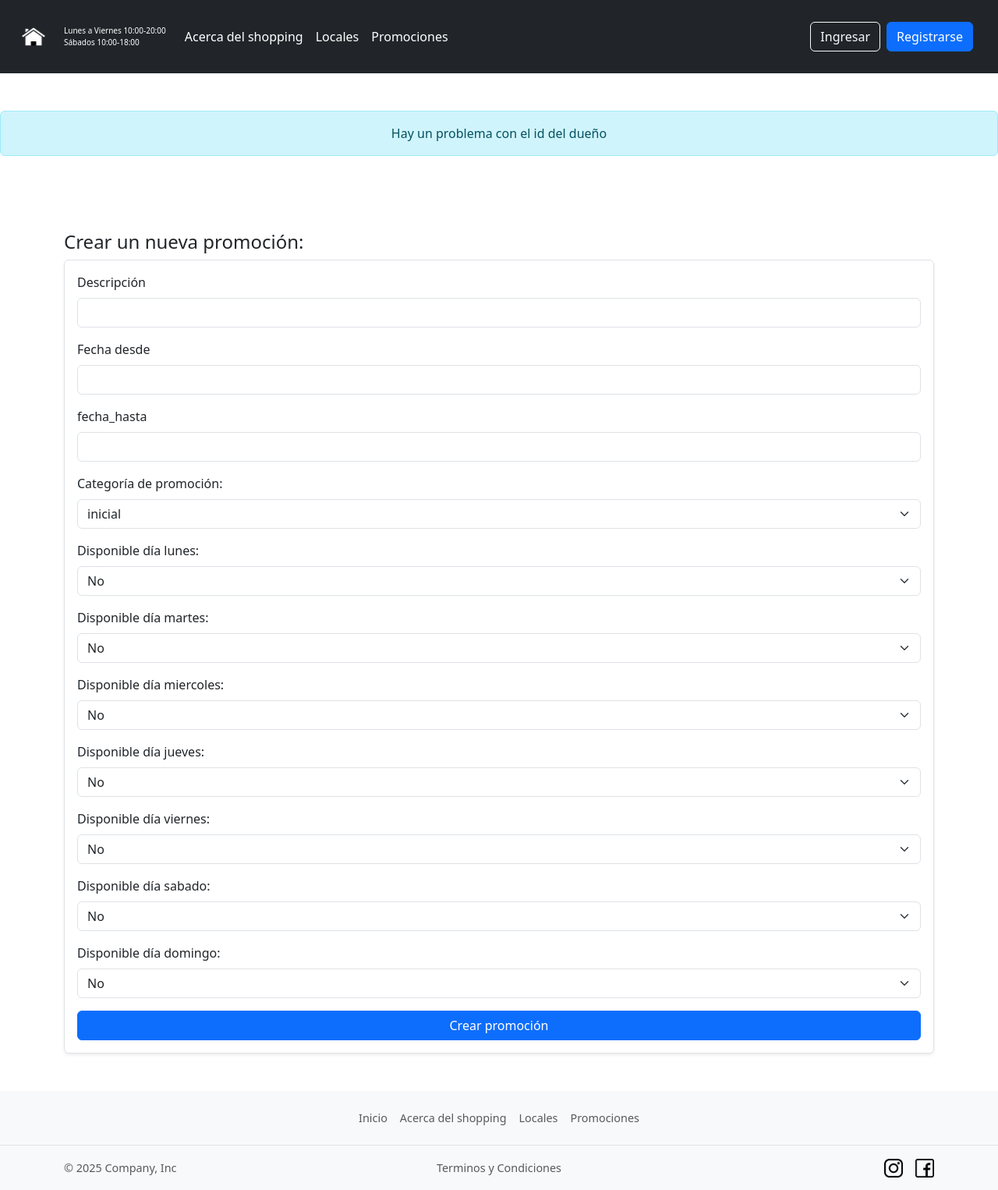
After one commit to franlovatti/TP_EG_Gregoret_Lovatti_Repupilli_Schiffo, a PHP site: page /front/nuevapromocion.php in a window 1280 px wide. The commit adds this page. Shown: the whole page at 78% size. Run offline with PHP 8.4, Linux system fonts and the light colour scheme; data that the repository does not hold is empty.

Commit message:
agregando logica de promociones en el dueño

```diff
--- a/footer.php
+++ b/footer.php
@@ -28,7 +28,7 @@ if ($tipoUsuario == 'cliente') {
     <a href="local.php" class="nav-link px-2 text-body-secondary">Local</a>
   </li>
   <li class="nav-item">
-    <a href="" class="nav-link px-2 text-body-secondary">Promociones</a>
+    <a href="crearpromocion.php" class="nav-link px-2 text-body-secondary">Promociones</a>
   </li>
   <li class="nav-item">
     <a href="" class="nav-link px-2 text-body-secondary">Solicitudes</a>
--- /dev/null
+++ b/front/nuevapromocion.php
@@ -0,0 +1,139 @@
+<?php include '../sesion.php'; ?>
+<!DOCTYPE html>
+<html lang="es">
+<head>
+  <meta charset="UTF-8">
+  <meta name="viewport" content="width=device-width, initial-scale=1">
+  <title>Crear un nueva promoción (dueño)</title>
+  <link href="https://cdn.jsdelivr.net/npm/bootstrap@5.3.3/dist/css/bootstrap.min.css" rel="stylesheet">
+  <link href="https://cdn.jsdelivr.net/npm/bootstrap-icons@1.10.5/font/bootstrap-icons.css" rel="stylesheet"/>
+  <style>
+    .scrollable-box {
+      max-height: 400px;
+      overflow-y: auto;
+      border: 1px solid #ccc;
+      padding: 10px;
+    }
+    footer {
+      background-color: #f8f9fa;
+      padding: 20px 0;
+      text-align: center;
+      font-size: 0.9rem;
+    }
+    .texto-destacado {
+    color: #e91e63; /* rosa intenso como ejemplo */
+    font-weight: bold;
+    }
+  </style>
+</head>
+<body class="d-flex flex-column min-vh-100">
+
+<header class="p-3 text-bg-dark">
+  <?php include '../header.php'; ?>
+</header>
+
+<?php
+require_once '../conexion.php';
+if(isset($_SESSION['idUsuario'])){
+  $id_usuario=$_SESSION['idUsuario'];
+}
+$query = "SELECT * from local WHERE id_usuario = $id_usuario";
+$resultado = mysqli_query($conexion, $query);
+if ($resultado && mysqli_num_rows($resultado) > 0) {
+    $fila = mysqli_fetch_assoc($resultado);
+    $id_local=$fila["id_local"];}
+else {
+    echo "<div class='alert alert-info text-center my-5'>Hay un problema con el id del dueño</div>";
+}
+?>
+
+<div class="container my-5">
+  <H4>Crear un nueva promoción:</H4>
+
+    <form method="post" action="gestionarnuevapromocion.php" class="p-3 border rounded shadow-sm">
+    <div class="mb-3">
+        <label for="descripcion" class="form-label">Descripción</label>
+        <input type="text" name="descripcion" id="descripcion" class="form-control" required>
+    </div>
+    <div class="mb-3">
+        <label for="fecha_desde" class="form-label">Fecha desde</label>
+        <input type="text" name="fecha_desde" id="fecha_desde" class="form-control" required>
+    </div>
+    <div class="mb-3">
+        <label for="fecha_hasta" class="form-label">fecha_hasta</label>
+        <input type="text" name="fecha_hasta" id="fecha_hasta" class="form-control" required>
+    </div>
+    <div class="mb-3">
+        <label for="categoria" class="form-label">Categoría de promoción:</label>
+        <select class="form-select" name="categoria" id="categoria" required>
+             <option value="inicial" >inicial</option>
+             <option value="medium" >medium</option>
+             <option value="premium" >premium</option>
+        </select>
+    </div>
+    <div class="mb-3">
+        <label for="lunes" class="form-label">Disponible día lunes:</label>
+        <select class="form-select" name="lunes" id="lunes" required>
+            <option value="0" selected>No</option>
+            <option value="1">Sí</option>
+        </select>
+    </div>
+    <div class="mb-3">
+        <label for="martes" class="form-label">Disponible día martes:</label>
+        <select class="form-select" name="martes" id="martes" required>
+            <option value="0" selected>No</option>
+            <option value="1">Sí</option>
+        </select>
+    </div>
+    <div class="mb-3">
+        <label for="miercoles" class="form-label">Disponible día miercoles:</label>
+        <select class="form-select" name="miercoles" id="miercoles" required>
+            <option value="0" selected>No</option>
+            <option value="1">Sí</option>
+        </select>
+    </div>
+    <div class="mb-3">
+        <label for="jueves" class="form-label">Disponible día jueves:</label>
+        <select class="form-select" name="jueves" id="jueves" required>
+            <option value="0" selected>No</option>
+            <option value="1">Sí</option>
+        </select>
+    </div>
+    <div class="mb-3">
+        <label for="viernes" class="form-label">Disponible día viernes:</label>
+        <select class="form-select" name="viernes" id="viernes" required>
+            <option value="0" selected>No</option>
+            <option value="1">Sí</option>
+        </select>
+    </div>
+    <div class="mb-3">
+        <label for="sabado" class="form-label">Disponible día sabado:</label>
+        <select class="form-select" name="sabado" id="sabado" required>
+            <option value="0" selected>No</option>
+            <option value="1">Sí</option>
+        </select>
+    </div>
+    <div class="mb-3">
+        <label for="domingo" class="form-label">Disponible día domingo:</label>
+        <select class="form-select" name="domingo" id="domingo" required>
+            <option value="0" selected>No</option>
+            <option value="1">Sí</option>
+        </select>
+    </div>
+    <input type="hidden" name="id_local" value="<?= $id_local ?>">
+    <div class="d-grid">
+        <button type="submit" name="crear_promocion" class="btn btn-primary">Crear promoción</button>
+    </div>
+    </form>
+</div>
+<?php
+mysqli_close($conexion);
+?>
+
+<footer class="footer mt-auto py-3 bg-body-tertiary">
+  <?php include '../footer.php'; ?>
+</footer>
+
+<script src="https://cdn.jsdelivr.net/npm/bootstrap@5.3.3/dist/js/bootstrap.bundle.min.js"></script>
+</body>
+</html>
--- a/front/nuevolocal.php
+++ b/front/nuevolocal.php
@@ -64,7 +64,7 @@ if (!$resultado) {
         <label for="id_usuario" class="form-label">Id del dueño del local</label>
         <select class="form-select" name="id_usuario" id="id_usuario" required>
             <?php while ($fila = mysqli_fetch_assoc($resultado)){
-            ?> <option value="<?php echo  $fila['id_usuario'] ;?>" activo><?php echo  $fila['id_usuario'] ;?></option><?php ;}?>
+            ?> <option value="<?php echo  $fila['id_usuario'] ;?>" ><?php echo  $fila['id_usuario'] ;?></option><?php ;}?>
         </select>
     </div>
     <div class="d-grid">
--- a/header.php
+++ b/header.php
@@ -83,7 +83,7 @@ if ($tipoUsuario == 'cliente') {
       <a href="local.php" class="nav-link px-2 text-white">Local</a>
     </li>
     <li class="nav-item">
-      <a href="" class="nav-link px-2 text-white">Promociones</a>
+      <a href="crearpromocion.php" class="nav-link px-2 text-white">Promociones</a>
     </li>
     <li class="nav-item">
       <a href="" class="nav-link px-2 text-white">Solicitudes</a>
```
Also changed, not shown: front/crearpromocion.php (added, +152 -0 lines), front/eliminarpromocion.php (added, +16 -0 lines), front/gestionarnuevapromocion.php (added, +28 -0 lines).
